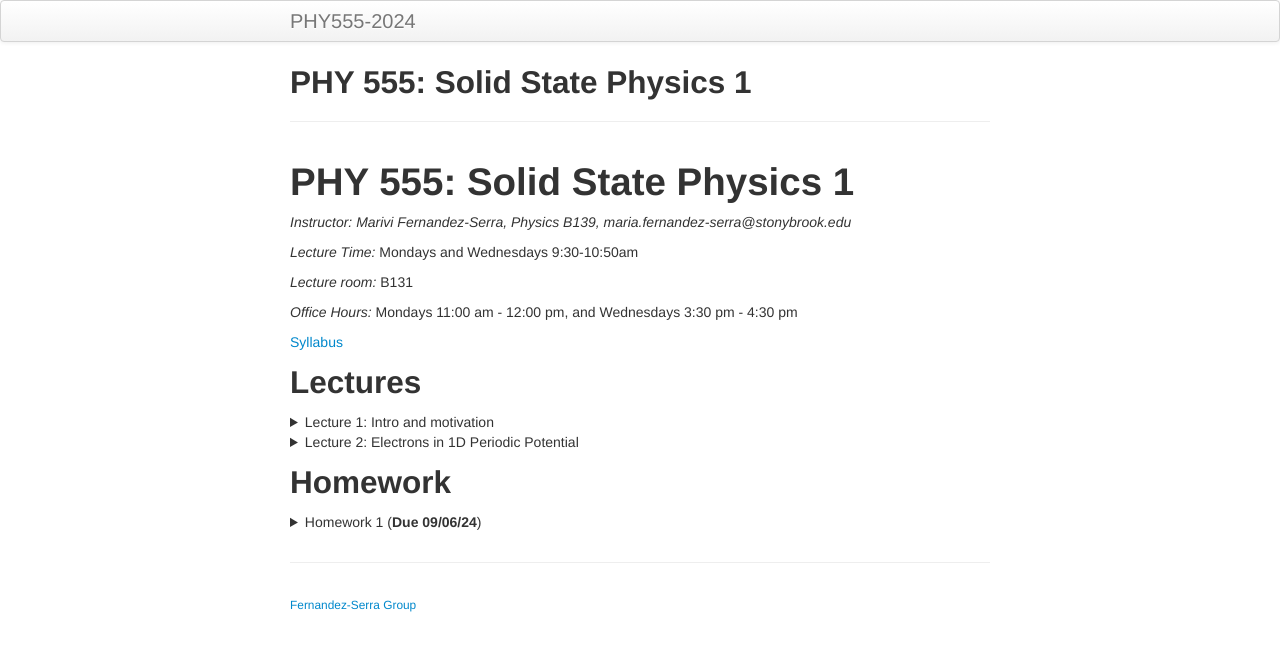
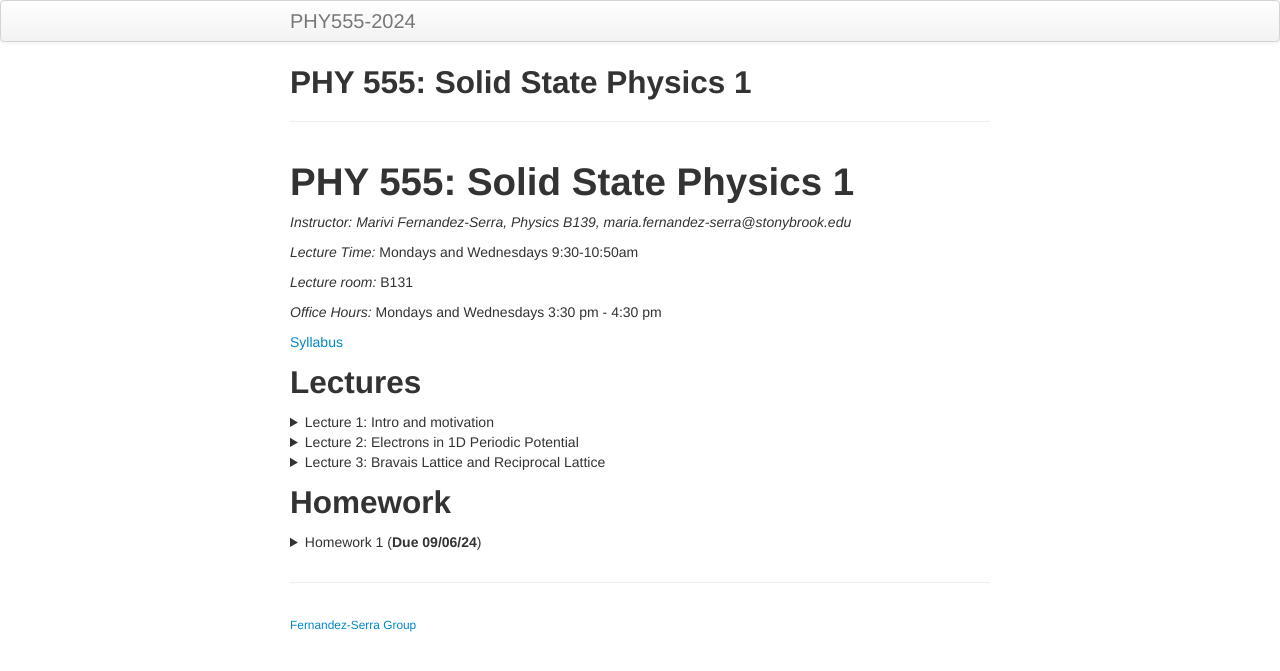
Before and after one commit to marivifs-teaching/PHY555-2024, a Jekyll site: the page built from index.md, in a window 1280 px wide. Shown: the top 671 px of the page. Built offline with Jekyll 4.4.1, drawn with Linux system fonts in a browser that asks for light colours; our own code applies the rules of GitHub Pages for plain Markdown files.

Commit message:
L3 added

```diff
--- a/index.md
+++ b/index.md
@@ -13,7 +13,7 @@ description: Graduate Solid State Physics, PHY 555 Website.
 
 *Lecture room:* B131
 
-*Office Hours:* Mondays 11:00 am - 12:00 pm, and Wednesdays 3:30 pm - 4:30 pm
+*Office Hours:* Mondays and Wednesdays 3:30 pm - 4:30 pm
 
 [Syllabus](pages/syllabus.html)
 
@@ -49,6 +49,23 @@ description: Graduate Solid State Physics, PHY 555 Website.
 </ul>
 </details>
 
+<details>
+  <summary>Lecture 3: Bravais Lattice and Reciprocal Lattice</summary>
+
+<ul>
+  <li> <a href="./pages/Lectures/L3/L3.pdf" target="_blank" rel="noopener noreferrer">Lecture 3 notes</a>  </li>
+   <li> <a href="./pages/Lectures/L3/L3-slides.pdf" target="_blank" rel="noopener noreferrer">Lecture 3 slides</a>  </li>
+  <li> Readings: </li>
+  <ul>
+  <li> Grosso and Parravicini, Chapter II </li>
+  </ul>
+  <ul>
+  <li> Ashcroft and Mermin, Chapter 8 & 9</li>
+  </ul>
+
+
+</ul>
+</details>
 
 
 ## Homework
```
